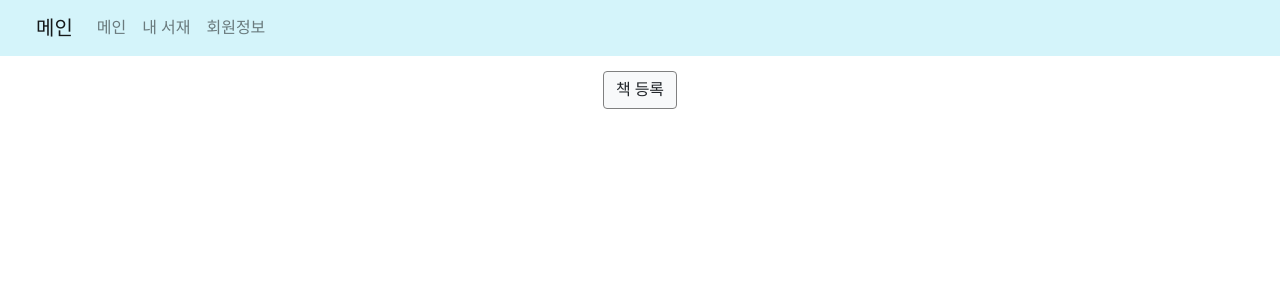
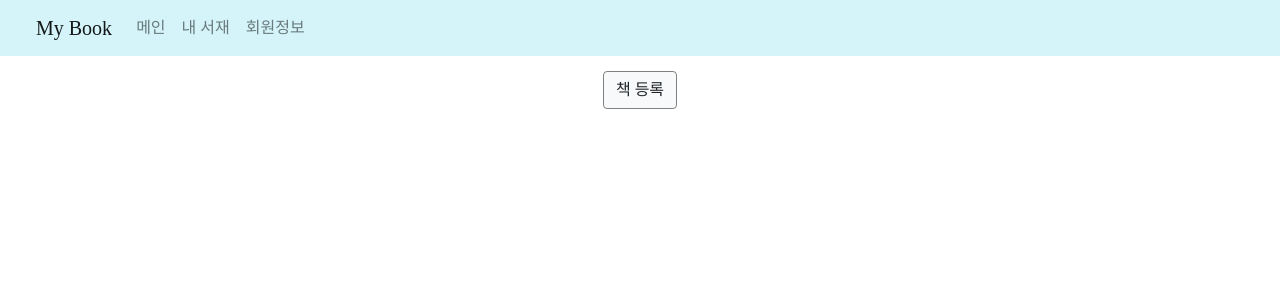
Before and after one commit to hyeongJuKim/MyBook, a Django app: page /book/ in a window 1280 px wide. Shown: the top 300 px of the page. Run offline with Django 3.2, Linux system fonts and the light colour scheme; data that the repository does not hold is empty; some libraries are stand-ins or nearby versions; some web fonts are replaced.

Commit message:
fix: base htmlnavbar 오타수정

```diff
--- a/mybook/book/templates/base.html
+++ b/mybook/book/templates/base.html
@@ -45,7 +45,6 @@ a:hover {
 
 .book-card {
   border-bottom: 1px solid #dee2e6;
-
 }
 
 .book-action-box {
@@ -78,6 +77,9 @@ a:hover {
   padding: 5px 12px;
 }
 
+.book-category {
+  padding:0 10px;
+}
 
 </style>
 
@@ -88,7 +90,7 @@ a:hover {
 <nav class="navbar navbar-expand-lg navbar-light bg-light" style="background-color: #D4F4FA!important;">
 
   <div class="navbar-brand-div">
-    <a class="navbar-brand" href="{% url 'index' %}">메인</a>
+    <a class="navbar-brand" href="{% url 'index' %}">My Book</a>
   </div>
 
   <button class="navbar-toggler" type="button" data-toggle="collapse" data-target="#navbarSupportedContent" aria-controls="navbarSupportedContent" aria-expanded="false" aria-label="Toggle navigation">
@@ -104,7 +106,7 @@ a:hover {
         <a class="nav-link" href="{% url 'book-list' %}">내 서재</a>
       </li>
       <li class="nav-item">
-        <a class="nav-link" href="">회원정보</a>
+        <a class="nav-link" href="{% url 'book-list' %}">회원정보</a>
       </li>
     </ul>
   </div>
```
